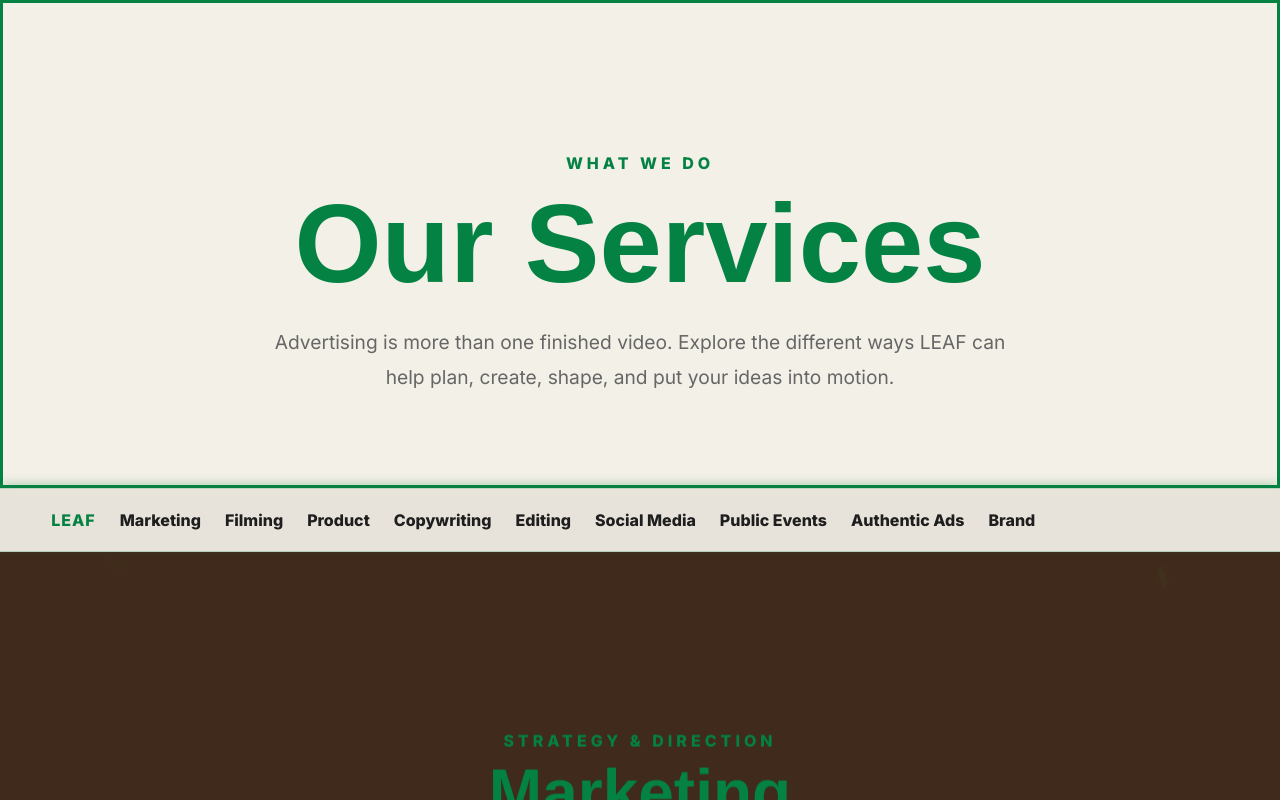
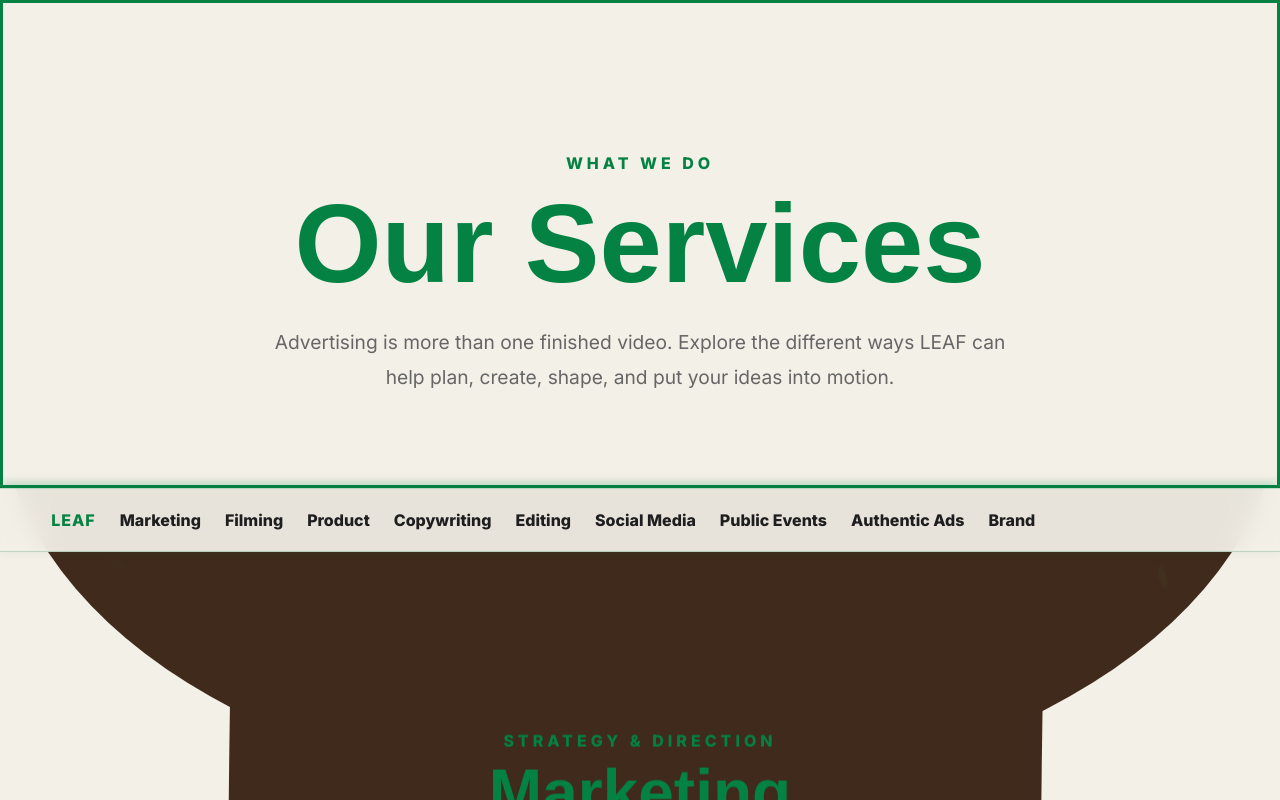
Before and after one commit to TheLeafAgency/The-LEAF-Agency, a Next.js app: page /services in a window 1280 px wide. Shown: the top 800 px of the page. Built offline with nearby package versions, Linux system fonts and the light colour scheme.

Commit message:
Update bottom explosion to rise as a full-screen circle

```diff
--- a/app/globals.css
+++ b/app/globals.css
@@ -2316,3 +2316,30 @@ section { width: 100%; }
   position: sticky !important;
   z-index: 20 !important;
 }
+
+
+/* Bottom explosion: start as a full-screen circle completely below the viewport, then rise into view. */
+.services-brown-explosion {
+  position: fixed !important;
+  left: 50% !important;
+  top: auto !important;
+  right: auto !important;
+  bottom: 0 !important;
+  width: 200vmax !important;
+  height: 200vmax !important;
+  background: #3F2A1B !important;
+  border-radius: 50% !important;
+  clip-path: none !important;
+  transform: translateX(-50%) translateY(100%) !important;
+  transform-origin: 50% 100% !important;
+  opacity: 1 !important;
+  visibility: visible !important;
+  pointer-events: none !important;
+  z-index: 95 !important;
+  animation: none !important;
+  transition: transform 1.2s cubic-bezier(.2,.85,.18,1) !important;
+}
+.services-tree-layer.services-explosion-visible .services-brown-explosion,
+.services-page-at-bottom .services-brown-explosion {
+  transform: translateX(-50%) translateY(0) !important;
+}
```
